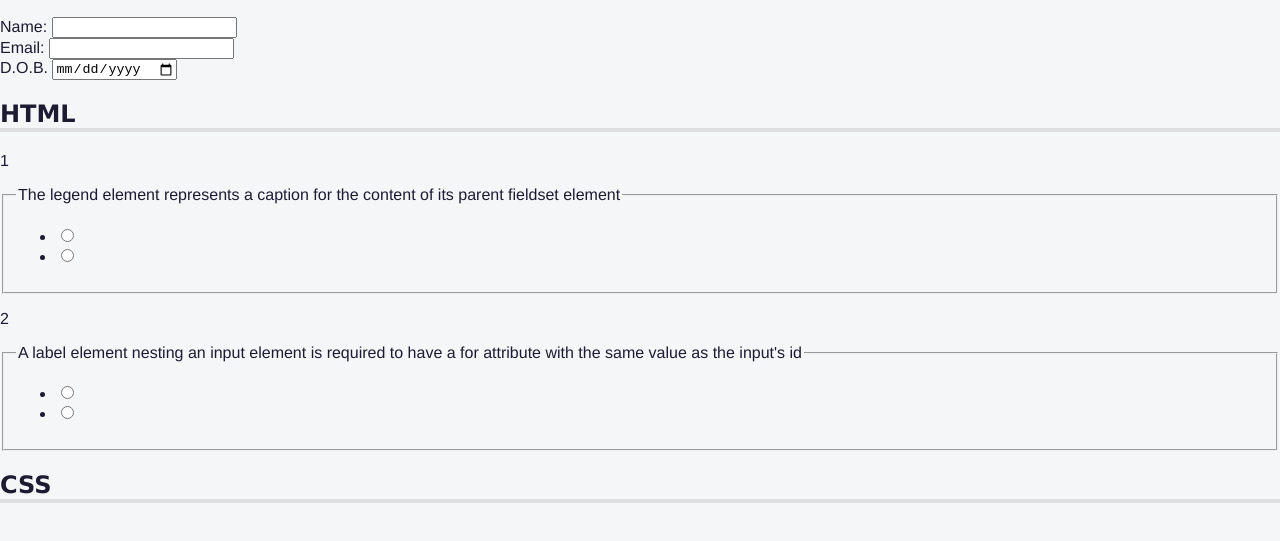
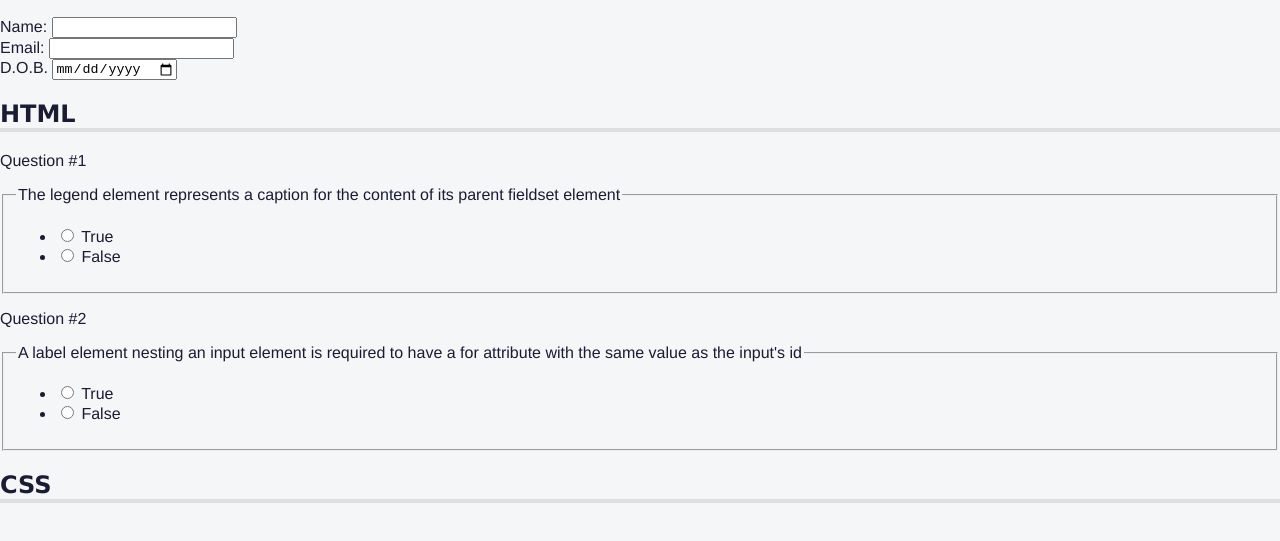
Before and after one commit to drakenevadie19/freeCodeCamp-Responsive-Web-Design, a plain HTML site: page Build a quiz/index.html in a window 1280 px wide. Shown: the part 105-646 px from the top of the page. Drawn offline with Linux system fonts and the light colour scheme.

Commit message:
New Change: using before pseudocode to add Question # to question

```diff
--- a/Build a quiz/index.html
+++ b/Build a quiz/index.html
@@ -47,13 +47,15 @@
               </legend>
               <ul class="answers-list">
                 <li>
-                  <label>
-                    <input type="radio" />
+                  <label for="q1-a1">
+                    <input type="radio" id="q1-a1" name="q1" value="true" />
+                    True
                   </label>
                 </li>
                 <li>
-                  <label>
-                    <input type="radio" />
+                  <label for="q1-a2">
+                    <input type="radio" id="q1-a2" name="q1" value="false" />
+                    False
                   </label>
                 </li>
               </ul>
@@ -68,13 +70,15 @@
               </legend>
               <ul class="answers-list">
                 <li>
-                  <label>
-                    <input type="radio" />
+                  <label for="q2-a1">
+                    <input type="radio" id="q2-a1" name="q2" value="true" />
+                    True
                   </label>
                 </li>
                 <li>
-                  <label>
-                    <input type="radio" />
+                  <label for="q2-a2">
+                    <input type="radio" id="q2-a2" name="q2" value="false" />
+                    False
                   </label>
                 </li>
               </ul>
--- a/Build a quiz/styles.css
+++ b/Build a quiz/styles.css
@@ -44,6 +44,10 @@ body {
     border-bottom: 4px solid #dfdfe2;
   }
 
+  p::before {
+    content: "Question #";
+  }
+
   .sr-only {
     position: absolute;
     width: 1px;
```
